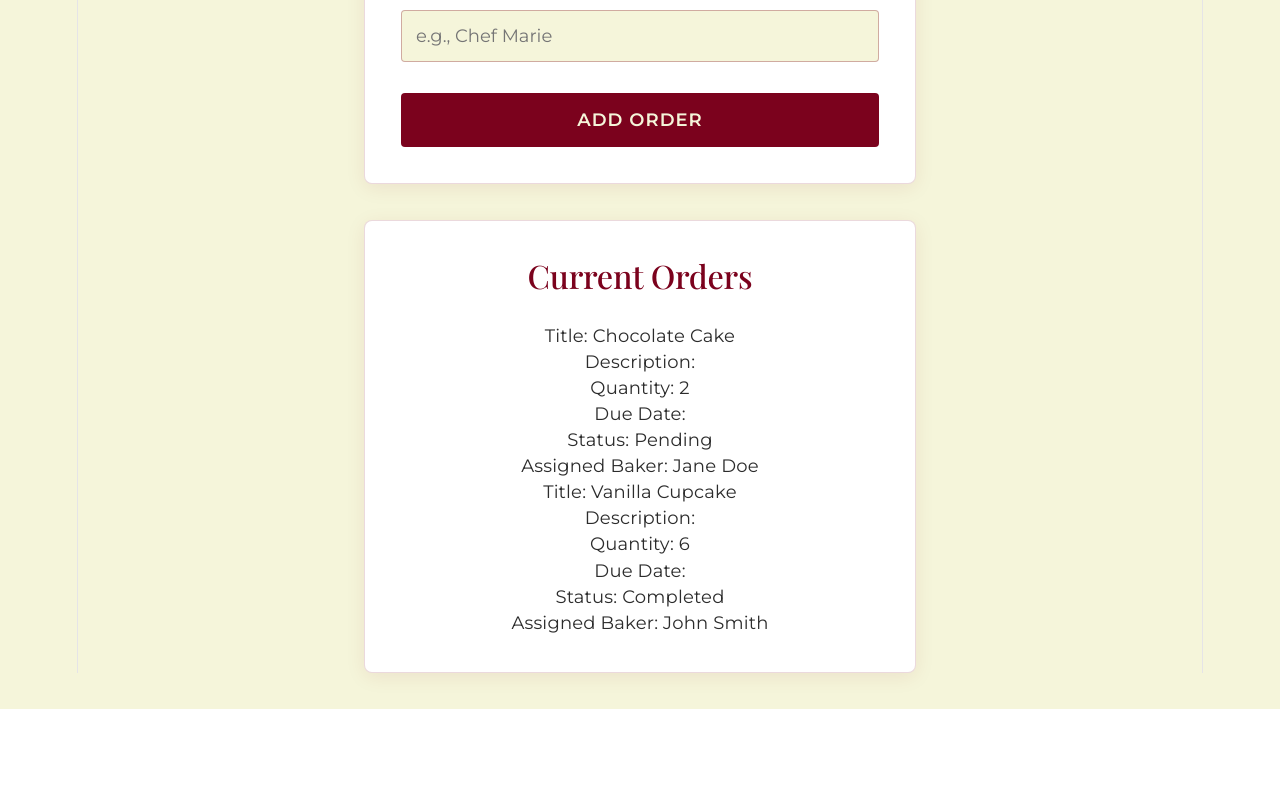
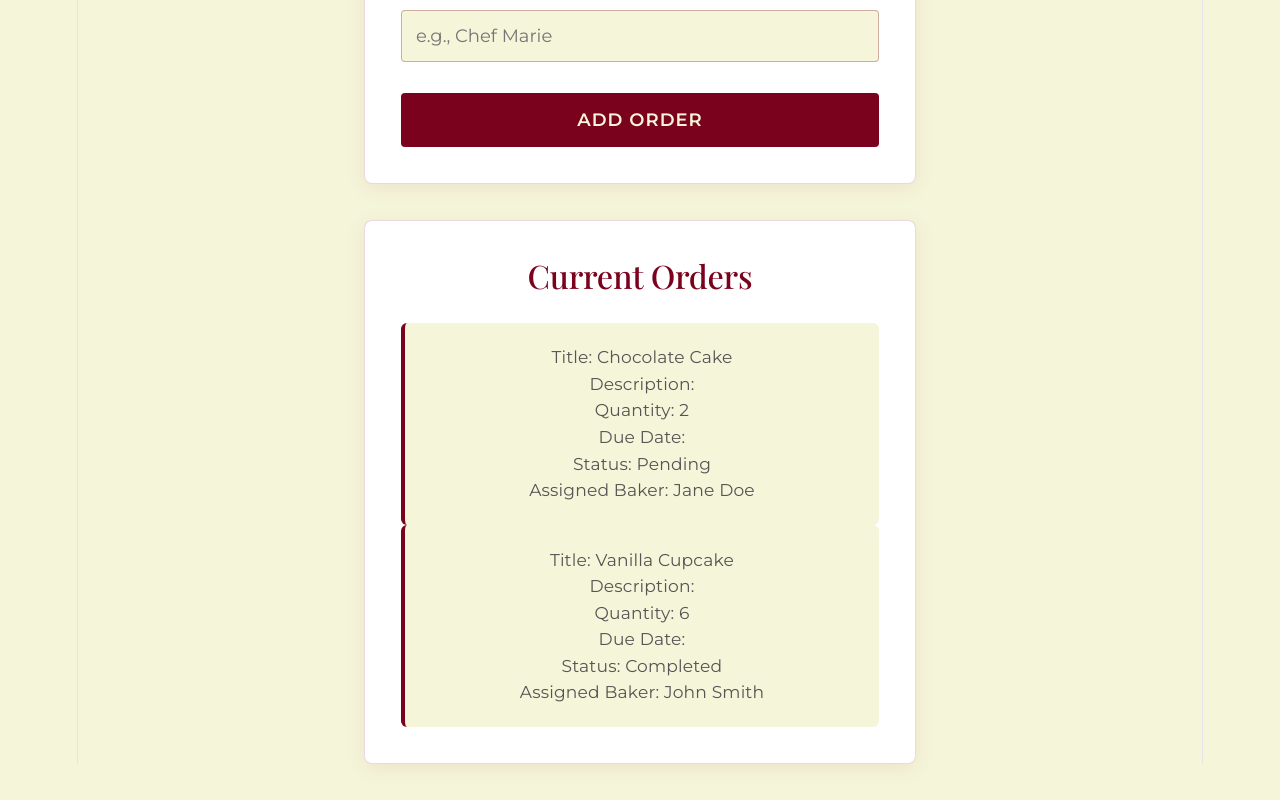
Before and after one commit to bkibet-dev/TO-DOO, a React (Vite) app: page / in a window 1280 px wide. Shown: the part 937-1737 px from the top of the page. Before the commit the page ends 1646 px from the top, so only its background shows below. Built offline with nearby package versions, Linux system fonts and the light colour scheme; a web font is replaced by a local one.

Commit message:
changed order in App.css to task so as to match Order.List.jsx

```diff
--- a/src/App.css
+++ b/src/App.css
@@ -146,7 +146,7 @@ h1, h2, h3, .app-header h1 {
   list-style: none;
 }
 
-.order-card {
+.task-card {
   background: var(--ivory-cream);
   padding: 1.2rem;
   border-radius: 6px;
@@ -156,11 +156,11 @@ h1, h2, h3, .app-header h1 {
   gap: 0.5px;
 }
 
-.order-card h3 {
+.task-card h3 {
   font-size: 1.3rem;
 }
 
-.order-card p {
+.task-card p {
   font-size: 0.95rem;
   color: #555;
 }
```
